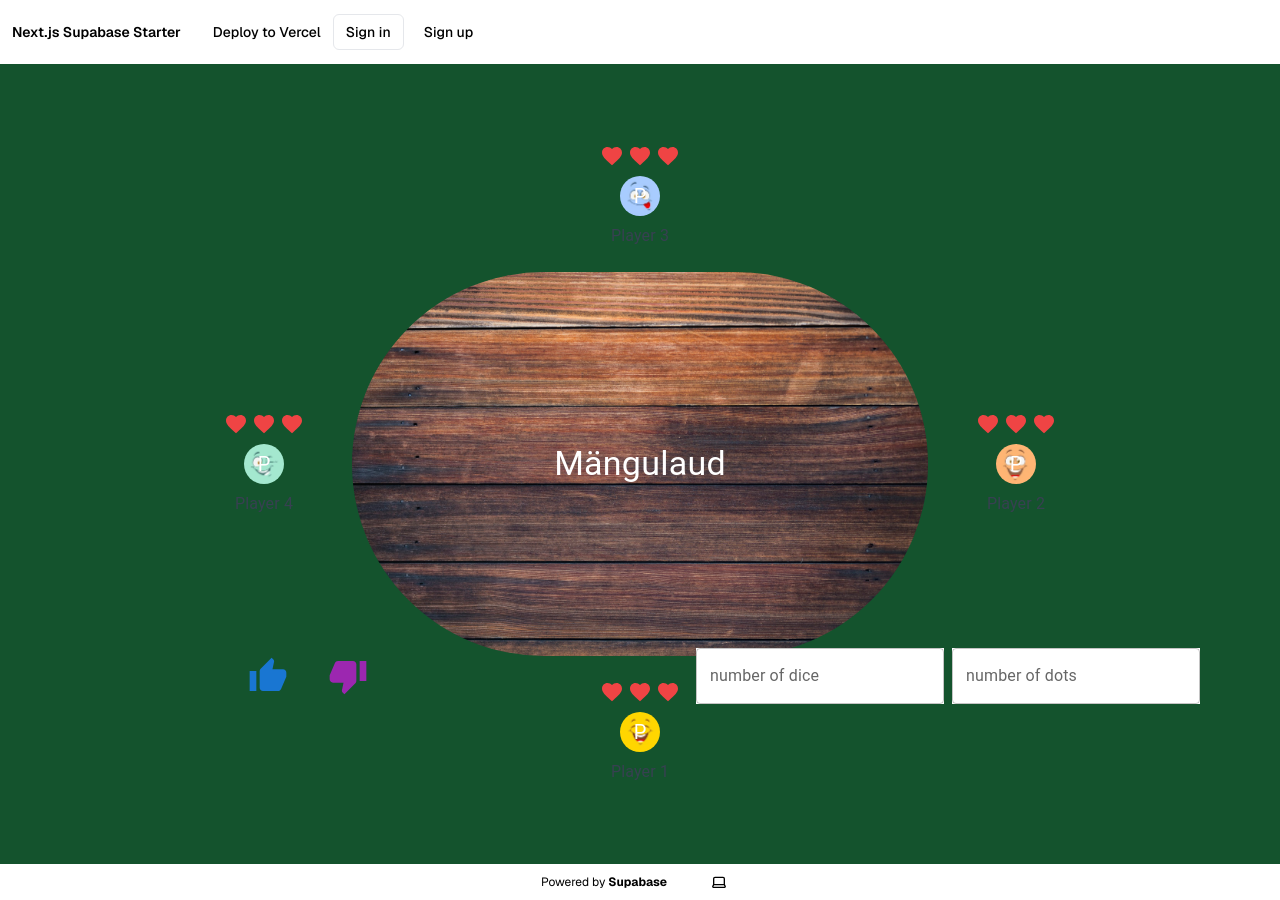
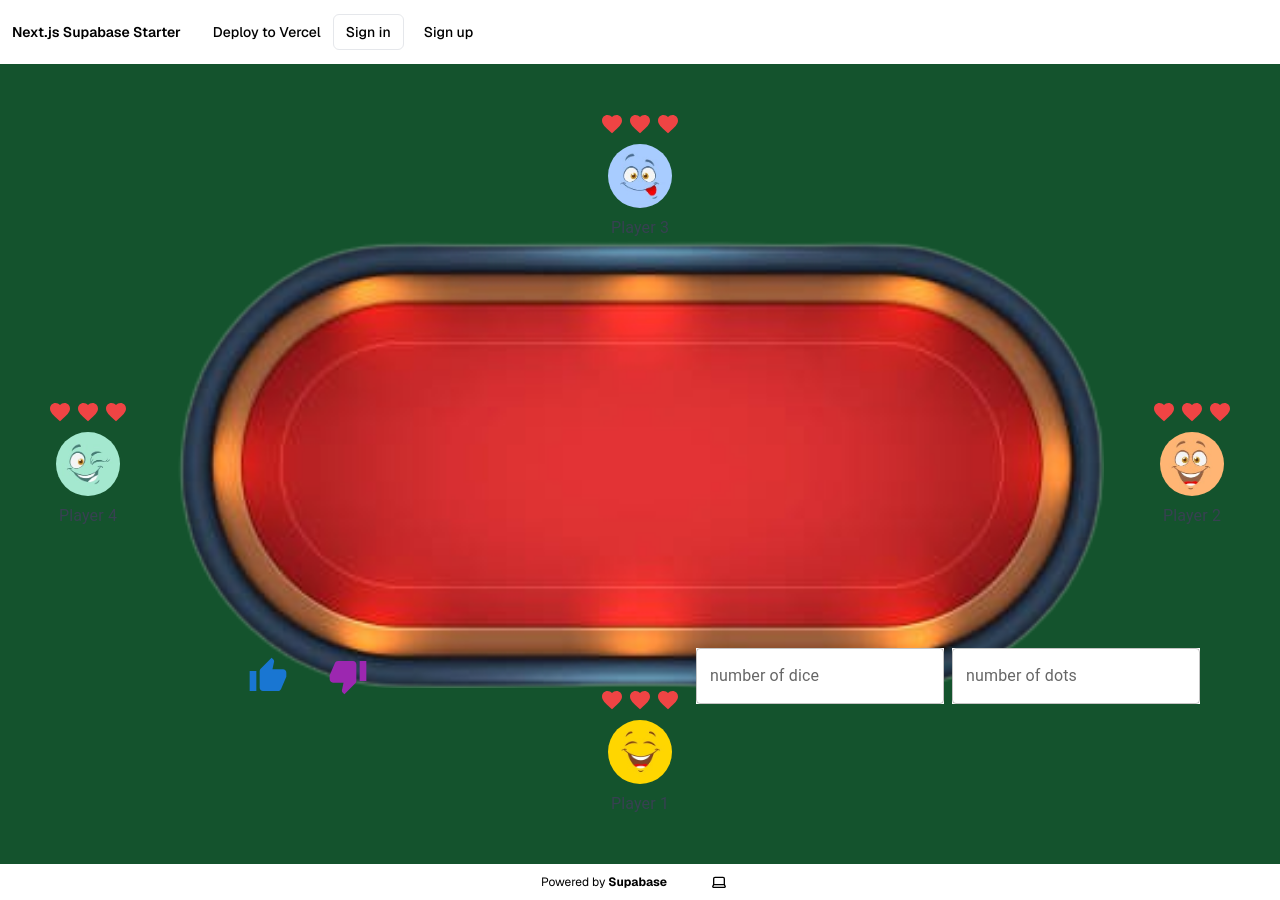
Before and after one commit to rakenduste-programmeerimine-2024/perudo-palace, a Next.js app: page /game in a window 1280 px wide. Built offline with nearby package versions, Linux system fonts and the light colour scheme; no server answers.

Commit message:
add 2 new tables and remove avatar icon
lisatud kas laua pilti millest punane on kasutusel
eemaldatud ikoon avatari smile pealt

```diff
--- a/components/pages/game.tsx
+++ b/components/pages/game.tsx
@@ -8,10 +8,7 @@ const Game: React.FC = () => {
   return (
     <div className="flex flex-col items-center justify-center min-h-screen w-screen bg-green-900 relative">
       {/* Mängulaud */}
-      <div className="relative w-[36rem] h-[24rem] bg-back-bg bg-cover bg-center rounded-full flex items-center justify-center">
-        <Typography variant="h4" className="text-white font-bold">
-          Mängulaud
-        </Typography>
+      <div className="relative w-[58rem] h-[28rem] bg-table2-bg bg-center bg-cover flex items-center justify-center">
 
         {/* Players */}
         <div className="absolute left-0 top-1/2 transform -translate-y-1/2 -translate-x-32">
@@ -72,18 +69,15 @@ const Player: React.FC<PlayerProps> = ({ name, bgImage }) => {
         <FavoriteIcon className="text-red-500" />
       </div>
       {/* Mängija avatar */}
-      <Avatar
-        className="w-16 h-16"
-        sx={{
+        <div
+        className="w-16 h-16 rounded-full"
+        style={{
           backgroundImage: bgImage,
           backgroundSize: "cover",
           backgroundPosition: "center",
-          //backgroundColor: "transparent" // Eemaldab vaikimisi tausta ja ikooni kuid ei tööta sedasi
-        }}//{name.charAt(0)} P kuvab nime esimese tähe
-        >
-          {name.charAt(0)}
-        </Avatar>
-
+          backgroundColor: "transparent",
+        }}
+      />
       {/* Mängija nimi */}
       <Typography variant="body1" className="font-semibold text-gray-700">
         {name}
--- a/tailwind.config.js
+++ b/tailwind.config.js
@@ -12,6 +12,8 @@ module.exports = {
         'smile2-bg': "url('/image/smile2.jpg')",
         'smile3-bg': "url('/image/smil3.jpg')",
         'smile4-bg': "url('/image/smil4.jpg')",
+        'table-bg': "url('/image/table.jpg')",
+        'table2-bg': "url('/image/table_red.png')",
       },
     },
     backgroundSize: {
```
Also changed, not shown: public/image/table.jpg (added), public/image/table_red.png (added).
